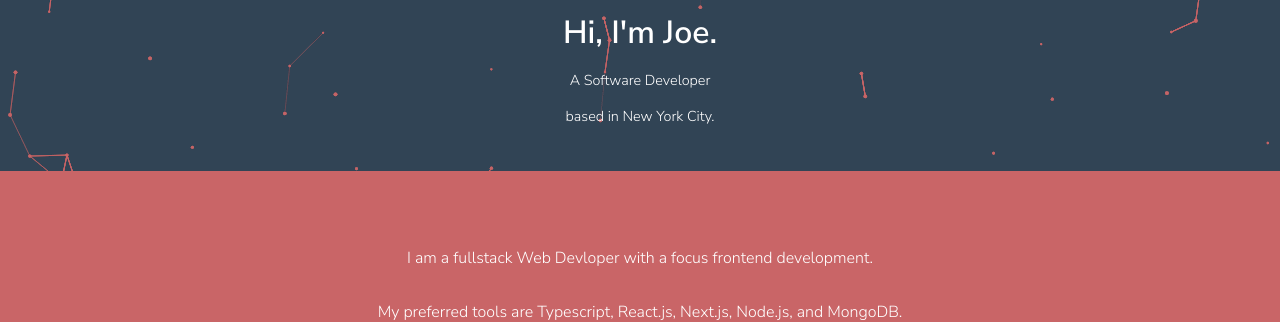
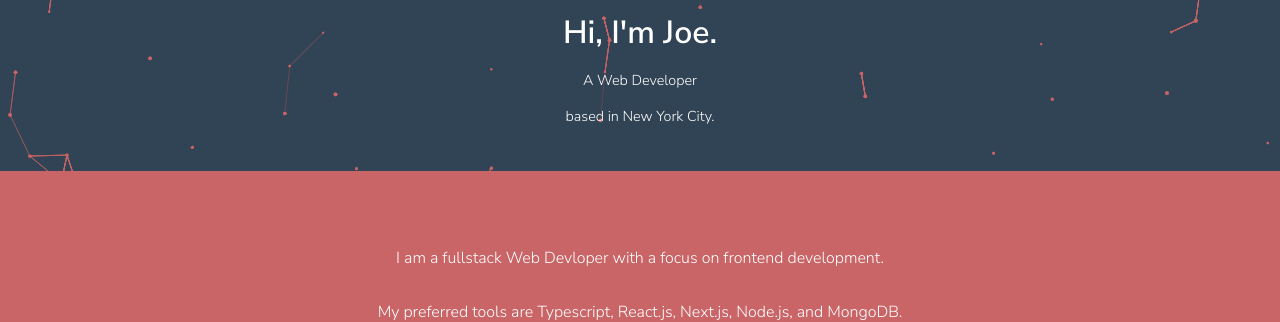
Before and after one commit to the-rabblerouser/McCann-Portfolio, a Next.js app: page / in a window 1280 px wide. Shown: the part 309-631 px from the top of the page. Built offline with nearby package versions, Linux system fonts and the light colour scheme.

Commit message:
Updated Hero text and corrected sentecence error

```diff
--- a/components/AboutMe/About.tsx
+++ b/components/AboutMe/About.tsx
@@ -12,7 +12,7 @@ const About = () => {
 		<>
 			<AboutContainer>
 				<Paragraph>
-					I am a fullstack Web Devloper with a focus frontend development.
+					I am a fullstack Web Devloper with a focus on frontend development.
 				</Paragraph>
 				<Paragraph>
 					My preferred tools are Typescript, React.js, Next.js, Node.js, and
--- a/components/Hero/Hero.tsx
+++ b/components/Hero/Hero.tsx
@@ -8,7 +8,7 @@ const Hero = () => {
 			<OuterContainer>
 				<Img src='images/IMG_1463.png' />
 				<Name>Hi, I&apos;m Joe.</Name>
-				<About>A Software Developer</About>
+				<About>A Web Developer</About>
 				<About>based in New York City.</About>
 			</OuterContainer>
 		</>
```
